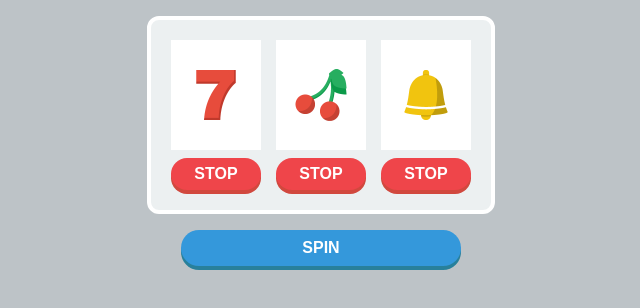
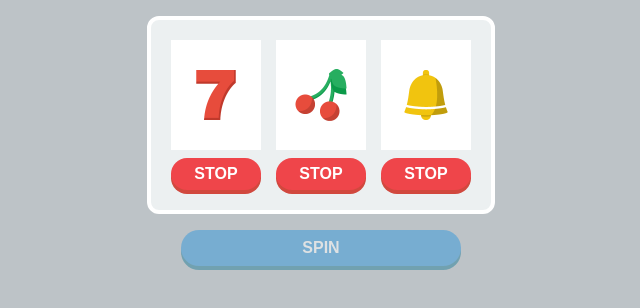
Before and after one commit to skikuchi7329/MySlotMachine, a plain HTML site: page index.html in a window 1280 px wide. Both pictures are taken after a click on the element "SPIN". Shown: the whole page, without its empty margins (319-959 px from the left). Drawn offline with Linux system fonts and the light colour scheme.

Commit message:
Fix spin button

```diff
--- a/css/styles.css
+++ b/css/styles.css
@@ -54,3 +54,7 @@ main {
 .unmatched {
   opacity: 0.5;
 }
+
+.inactive {
+  opacity: 0.5;
+}
--- a/js/main.js
+++ b/js/main.js
@@ -86,6 +86,10 @@
 
   const spin = document.getElementById('spin');
   spin.addEventListener('click',() => {
+    if(spin.classList.contains('inactive')) {
+      return;
+    }
+    spin.classList.add('inactive');
     panels.forEach(panel => {
       panel.spin();
     });
```
